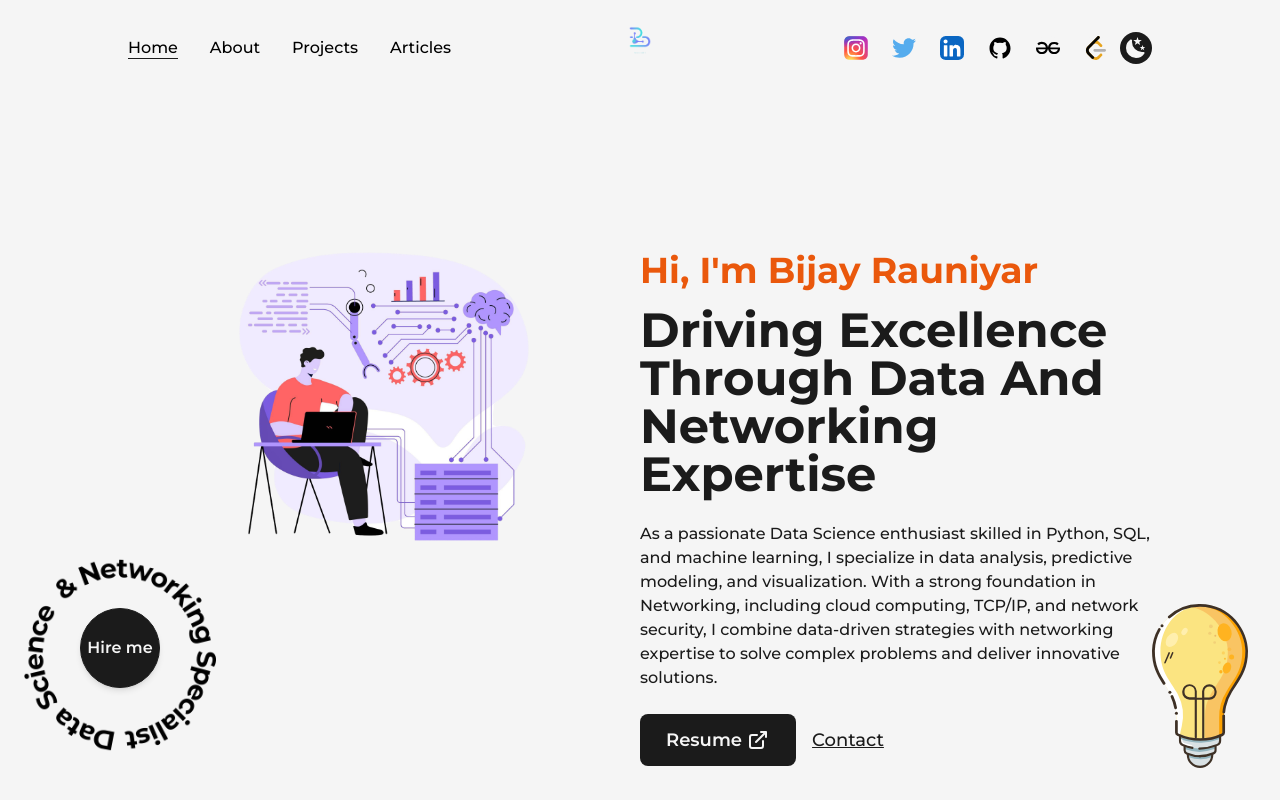
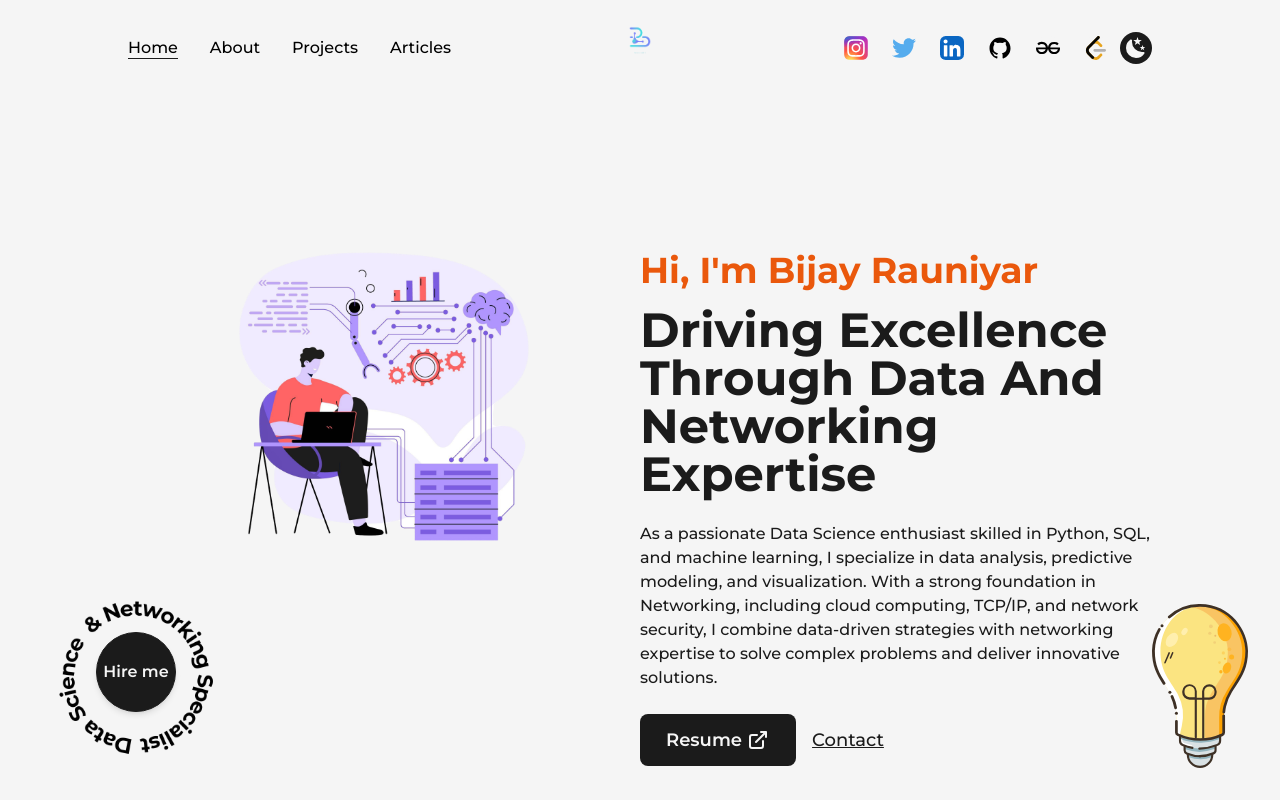
Before and after one commit to bijayrauniyar90/Personal-Portfolio-Website-with-NextJs--Tailwind-CSS---Framer-Motion, a Next.js app: page / in a window 1280 px wide. Shown: the top 800 px of the page. Built offline with nearby package versions, Linux system fonts and the light colour scheme.

Commit message:
update Hireme File

```diff
--- a/src/components/HireMe.js
+++ b/src/components/HireMe.js
@@ -34,7 +34,7 @@ const HireMe = () => {
         flex items-center justify-center overflow-hidden
         "
     >
-      <div className="w-60  mr-10 h-auto flex place-items-center justify-between relative">
+      <div className="w-48 ml-10  mr-10 h-auto flex place-items-center justify-between relative">
         <DesignText className={"text-dark animate-spin-slow dark:fill-light"} />
         <Link
           href="mailto:bijayrauniyar90@gmail.com"
```
